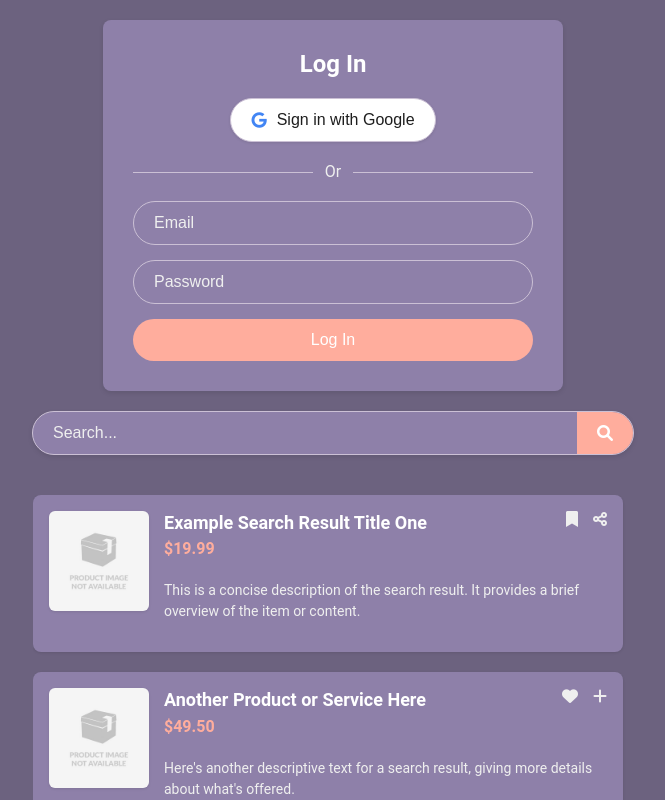
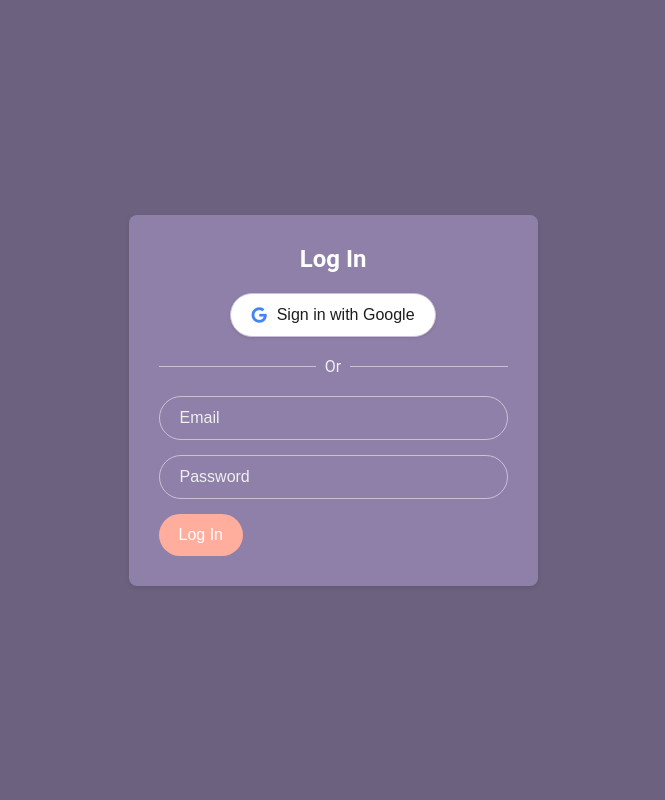
Before and after one commit to Raffa139/KaleidoSearch, a React (Vite) app in the folder frontend/: page / in a window 1280 px wide. Shown: the top 800 px of the page, without its empty margins (327-992 px from the left). Built offline with nearby package versions, Linux system fonts and the light colour scheme.

Commit message:
Install react router, setup basic routes

```diff
--- a/frontend/package.json
+++ b/frontend/package.json
@@ -11,7 +11,8 @@
   },
   "dependencies": {
     "react": "^19.1.0",
-    "react-dom": "^19.1.0"
+    "react-dom": "^19.1.0",
+    "react-router": "^7.6.0"
   },
   "devDependencies": {
     "@eslint/js": "^9.25.0",
--- a/frontend/src/App.tsx
+++ b/frontend/src/App.tsx
@@ -1,12 +1,10 @@
 import type { FunctionComponent } from 'react'
-import { Login } from './Login';
-import { Search } from './Search';
+import { Outlet } from 'react-router';
 
 export const App: FunctionComponent = () => {
   return (
     <div className="container">
-      <Login />
-      <Search />
+      <Outlet />
     </div>
   )
 };
--- a/frontend/src/Login.tsx
+++ b/frontend/src/Login.tsx
@@ -1,4 +1,5 @@
 import type { FunctionComponent } from "react";
+import { Link } from "react-router";
 import "./Login.css";
 
 export const Login: FunctionComponent = () => {
@@ -14,7 +15,9 @@
       <form className="login-form">
         <input type="email" placeholder="Email" className="login-input" />
         <input type="password" placeholder="Password" className="login-input" />
-        <button type="submit" className="login-button">Log In</button>
+        <Link to="/users/uid/threads">
+          <button className="login-button">Log In</button>
+        </Link>
       </form>
     </div>
   );
--- a/frontend/src/main.tsx
+++ b/frontend/src/main.tsx
@@ -1,10 +1,11 @@
 import { StrictMode } from 'react'
 import { createRoot } from 'react-dom/client'
-import { App } from './App.tsx'
+import { RouterProvider } from 'react-router';
+import { router } from './routes.ts'
 import './index.css'
 
 createRoot(document.getElementById('root')!).render(
   <StrictMode>
-    <App />
+    <RouterProvider router={router} />
   </StrictMode>,
 )
--- /dev/null
+++ b/frontend/src/routes.ts
@@ -0,0 +1,21 @@
+import { createBrowserRouter } from 'react-router';
+import { App } from './App';
+import { Login } from './Login';
+import { Search } from './Search';
+
+export const router = createBrowserRouter([
+  {
+    path: "/",
+    Component: App,
+    children: [
+      {
+        index: true,
+        Component: Login
+      },
+      {
+        path: "users/uid/threads",
+        Component: Search
+      }
+    ]
+  }
+]);
```
Also changed, not shown: 1 other file (tests, documents, lock files or other folders).
